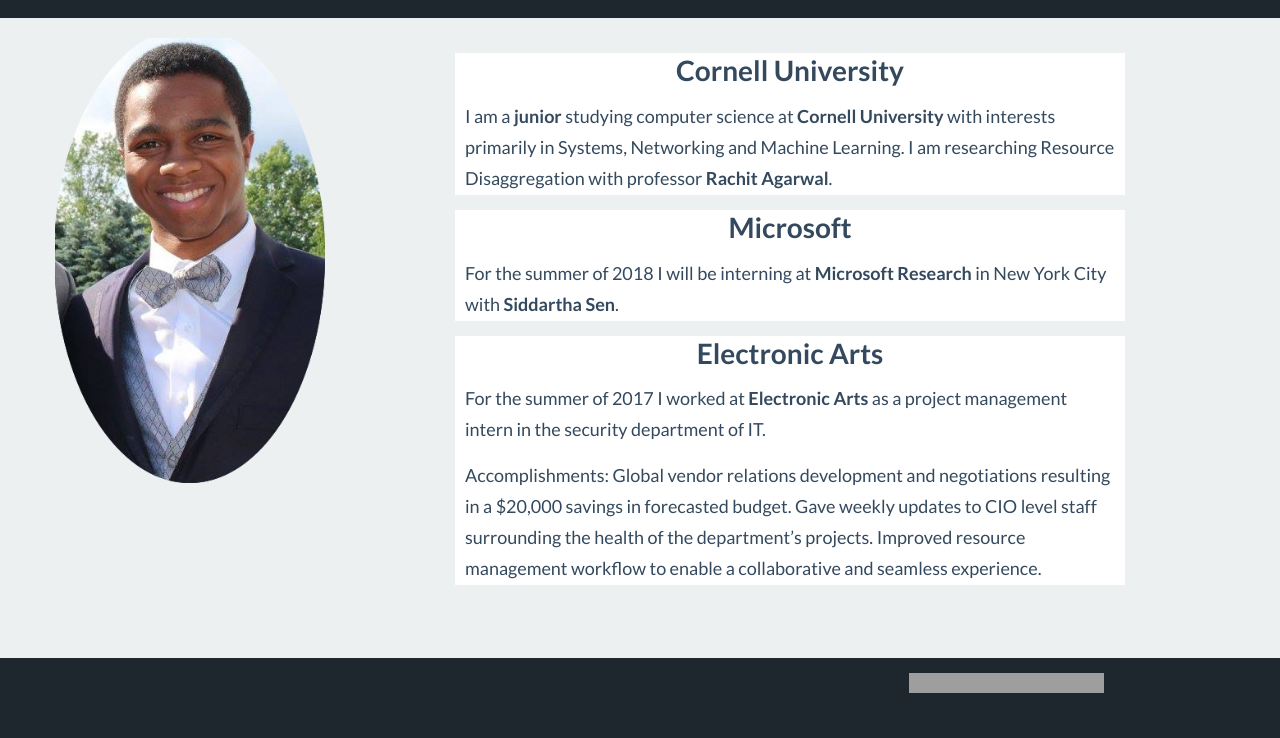
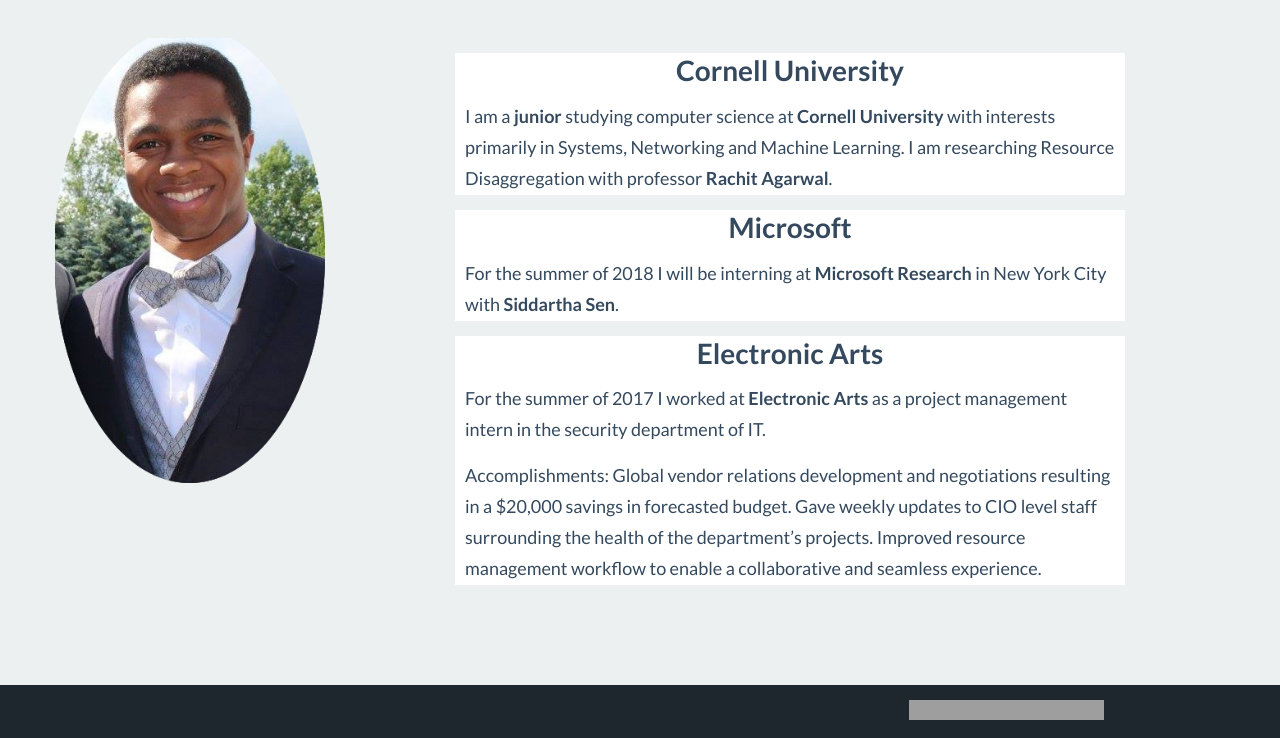
Before and after one commit to lab352/lab352.github.io, a website: page index.html in a window 1280 px wide. Shown: the part 62-800 px from the top of the page. Drawn offline with Linux system fonts and the light colour scheme; grey boxes are pictures that could not be loaded.

Commit message:
Percentages

```diff
--- a/index.html
+++ b/index.html
@@ -101,7 +101,7 @@
     </script>
   </body>
 
-  <div class="navbar navbar-default navbar-fixed-bottom" role="navigation" width="100%">
+  <div class="navbar navbar-default navbar-fixed-bottom" role="navigation" width="100%" height = "75%">
       <div class="container">
         <div class="navbar-header">
           <button type="button" class="navbar-toggle" data-toggle="collapse" data-target=".navbar-collapse">
```
Also changed, not shown: dist/css/flat-ui.css.
